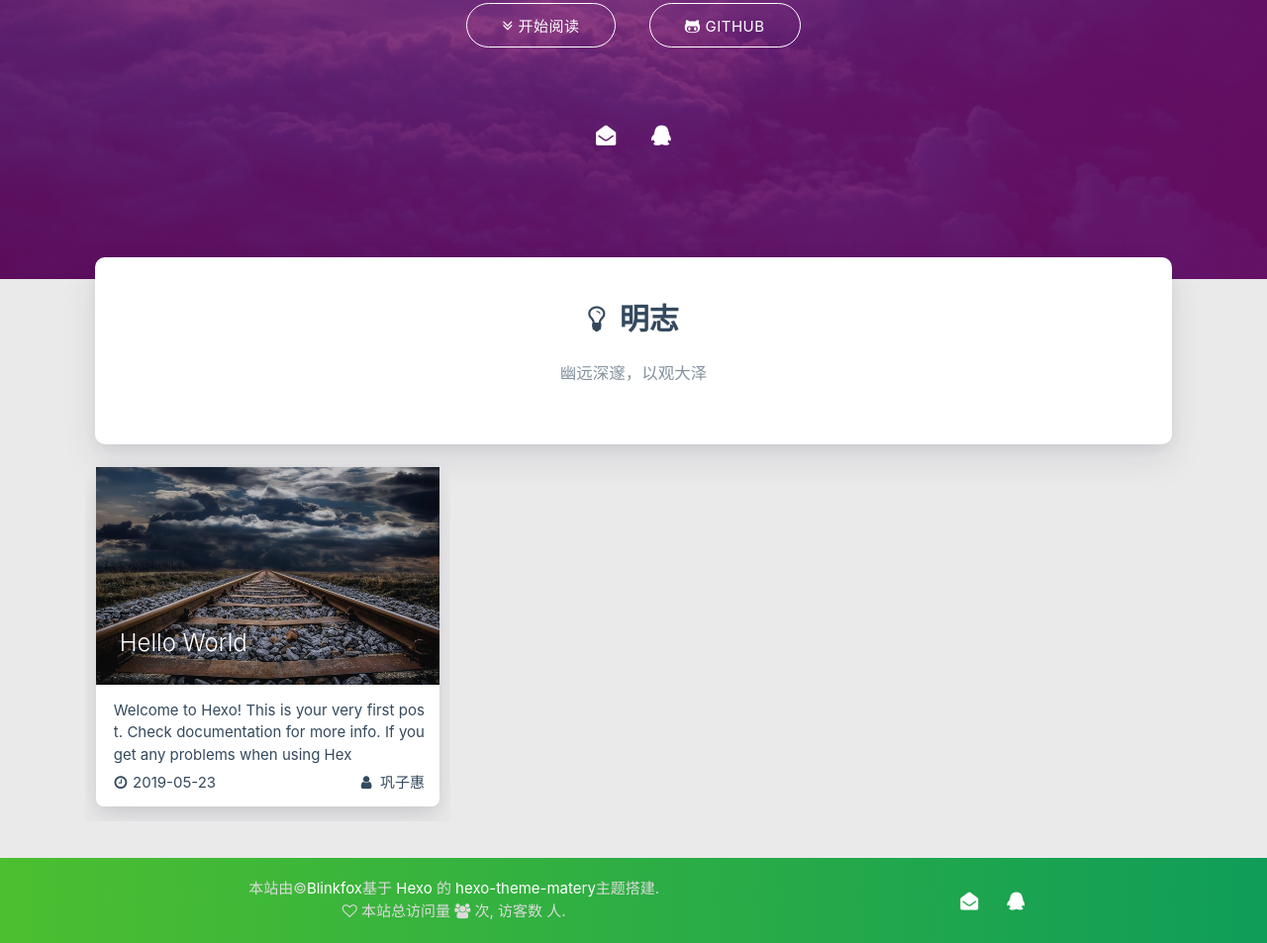
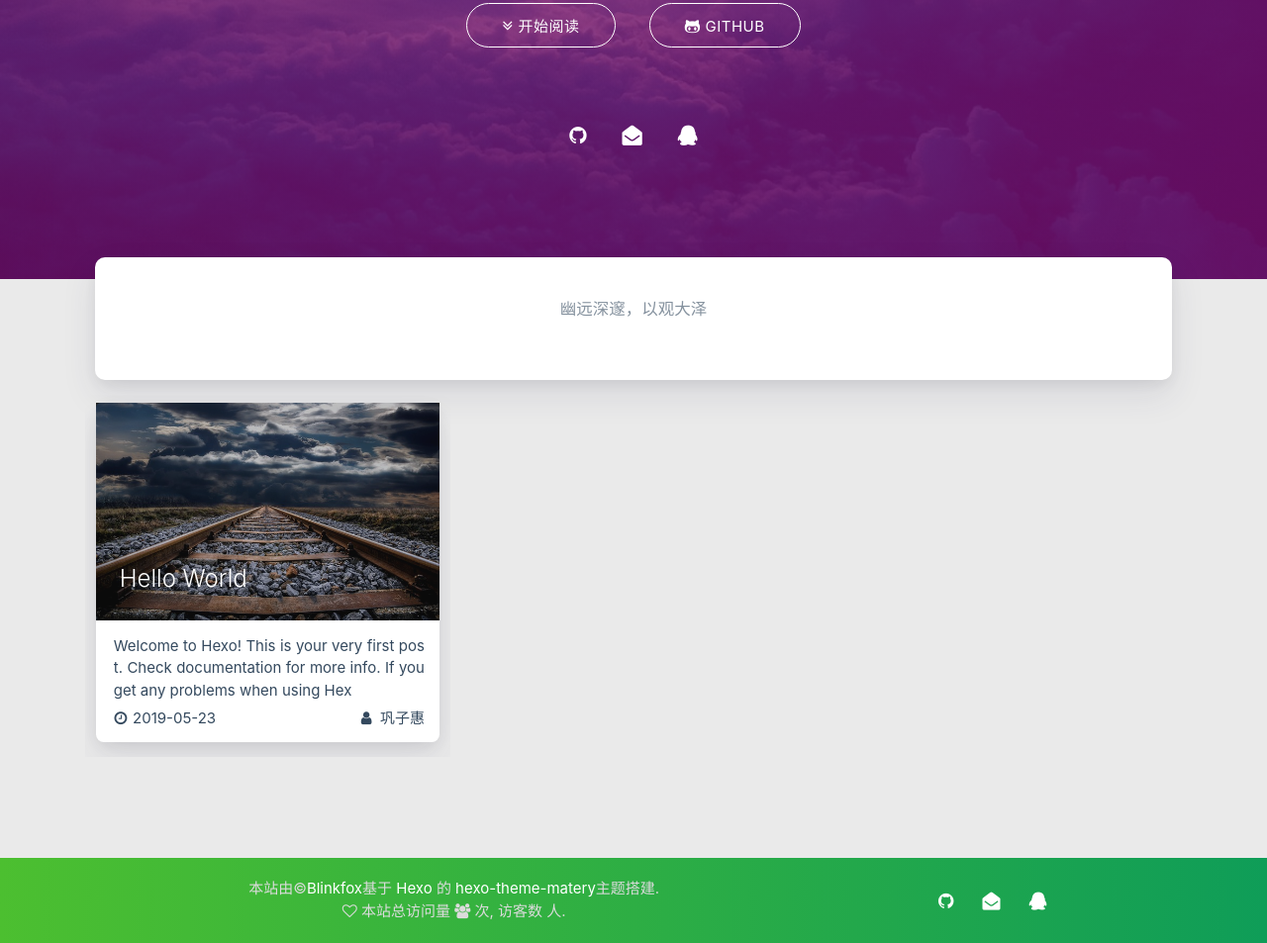
Before and after one commit to sight007/sight007.github.io, a plain HTML site: page index.html in a window 1280 px wide. Shown: the part 518-1471 px from the top of the page at 99% size. Drawn offline with Linux system fonts and the light colour scheme; some packages are replaced by stand-ins of ours; no server answers; a script that the page names is missing.

Commit message:
Site updated: 2019-05-24 16:17:29

```diff
--- a/index.html
+++ b/index.html
@@ -336,15 +336,19 @@ $('.bg-cover').css('background-image', 'url(/medias/banner/' + new Date().getDay
 
             </div>
             <div class="cover-social-link">
+    <a href="https://github.com/sight007" class="tooltipped" target="_blank" data-tooltip="访问我的GitHub" data-position="top" data-delay="50">
+        <i class="fa fa-github"></i>
+    </a>
 
 
-    <a href="mailto:xxx@xx.xx" class="tooltipped" target="_blank" data-tooltip="邮件联系我" data-position="top" data-delay="50">
+
+    <a href="mailto:249053957@qq.com" class="tooltipped" target="_blank" data-tooltip="邮件联系我" data-position="top" data-delay="50">
         <i class="fa fa-envelope-open"></i>
     </a>
 
 
 
-    <a href="tencent://AddContact/?fromId=50&fromSubId=1&subcmd=all&uin=123123123" class="tooltipped" data-tooltip="QQ联系我: 123123123" data-position="top" data-delay="50">
+    <a href="tencent://AddContact/?fromId=50&fromSubId=1&subcmd=all&uin=249053957" class="tooltipped" data-tooltip="QQ联系我: 249053957" data-position="top" data-delay="50">
         <i class="fa fa-qq"></i>
     </a>
 
@@ -408,10 +412,6 @@ $(function () {
                 <div class="card-content">
 
                         <div class="dream">
-
-    <div class="title center-align">
-        <i class="fa fa-lightbulb-o"></i>&nbsp;&nbsp;明志
-    </div>
 
     <div class="row">
         <div class="col l8 offset-l2 m10 offset-m1 s10 offset-s1 center-align text">
@@ -512,15 +512,19 @@ $(function () {
 
         </div>
         <div class="col s12 m4 l4 social-link social-statis">
+    <a href="https://github.com/sight007" class="tooltipped" target="_blank" data-tooltip="访问我的GitHub" data-position="top" data-delay="50">
+        <i class="fa fa-github"></i>
+    </a>
 
 
-    <a href="mailto:xxx@xx.xx" class="tooltipped" target="_blank" data-tooltip="邮件联系我" data-position="top" data-delay="50">
+
+    <a href="mailto:249053957@qq.com" class="tooltipped" target="_blank" data-tooltip="邮件联系我" data-position="top" data-delay="50">
         <i class="fa fa-envelope-open"></i>
     </a>
 
 
 
-    <a href="tencent://AddContact/?fromId=50&fromSubId=1&subcmd=all&uin=123123123" class="tooltipped" data-tooltip="QQ联系我: 123123123" data-position="top" data-delay="50">
+    <a href="tencent://AddContact/?fromId=50&fromSubId=1&subcmd=all&uin=249053957" class="tooltipped" data-tooltip="QQ联系我: 249053957" data-position="top" data-delay="50">
         <i class="fa fa-qq"></i>
     </a>
 
```
Also changed, not shown: 2019/05/23/hello-world/index.html (+6 -2 lines), archives/2019/05/index.html (+6 -2 lines), archives/2019/index.html (+6 -2 lines), archives/index.html (+6 -2 lines).
